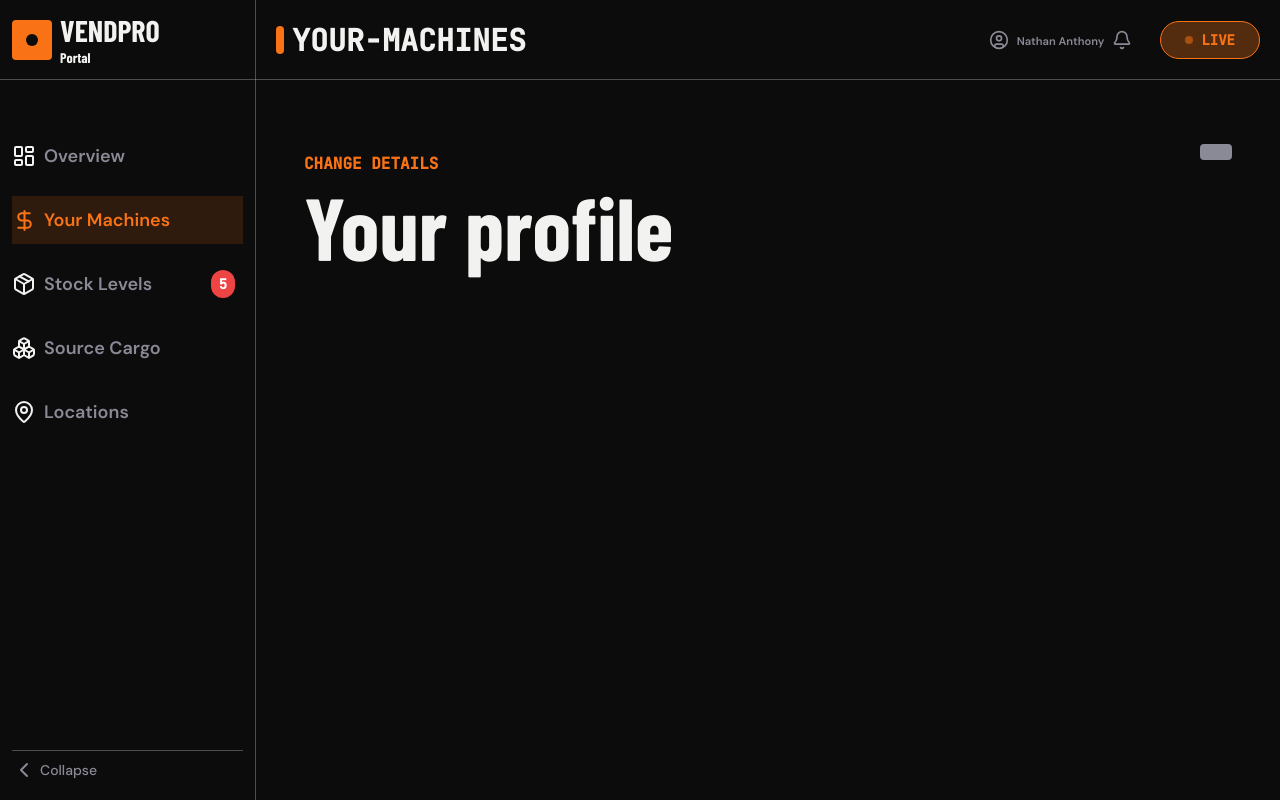
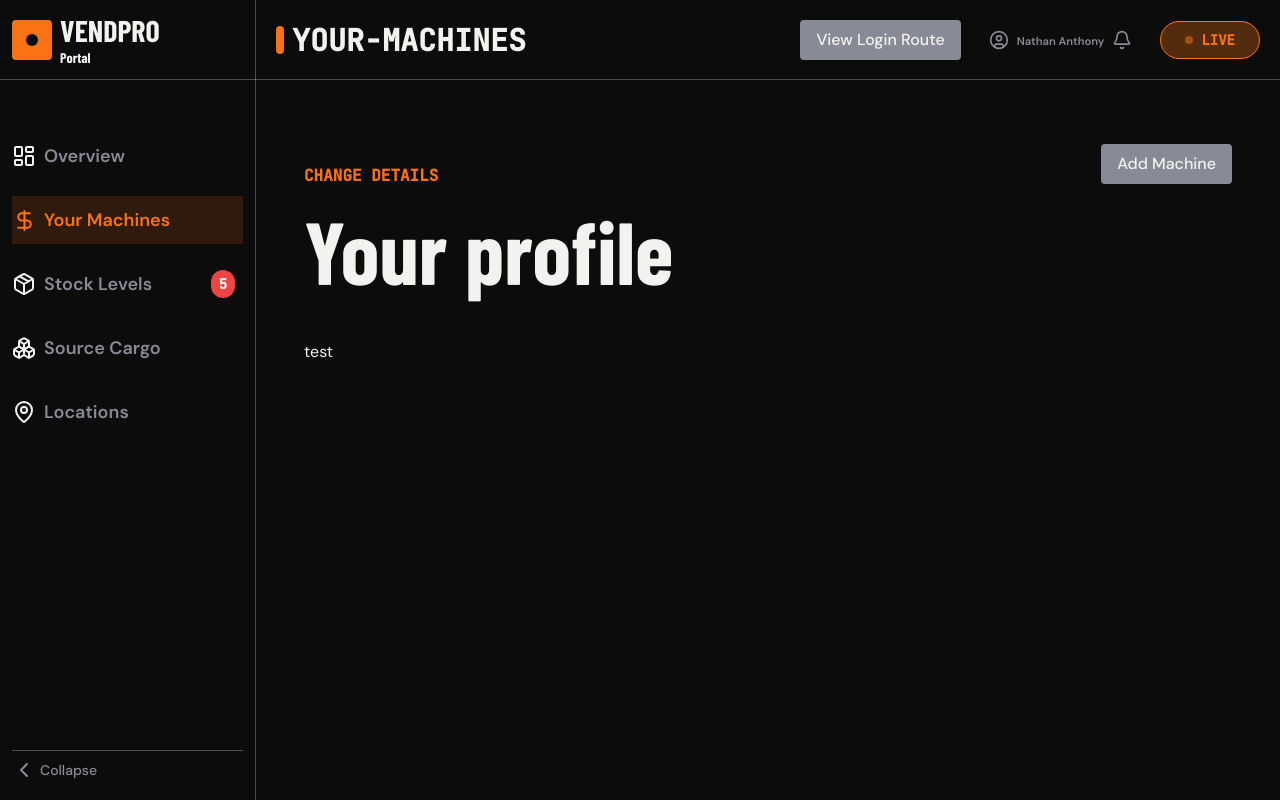
Before and after one commit to Nathan-s-Anthony/vendpro, a Next.js app: page /dashboard/your-machines in a window 1280 px wide. Built offline with nearby package versions, Linux system fonts and the light colour scheme; a web font is replaced by a local one.

Commit message:
latest updates

```diff
--- a/app/components/button.tsx
+++ b/app/components/button.tsx
@@ -1,6 +1,10 @@
-export default function Button({ value }: { value: string }) {
+"use client";
+
+
+export default function Button({ value, className, action }: { value: string, className: string, action?: () => void | undefined }) {
+
     return (
-        <button className="px-4 py-2 bg-secondary-faded rounded-sm">
+        <button onClick={action} className={`${className} cursor-pointer px-4 py-2 bg-secondary-faded rounded-sm`}>
             {value}
         </button>
     )
--- a/app/components/header.tsx
+++ b/app/components/header.tsx
@@ -4,6 +4,7 @@ import Link from "next/link";
 import Pill from "./pill";
 import { Bell, CircleUser } from "lucide-react";
 import { useRouter } from 'next/navigation';
+import Button from "./button";
 
 export default function Header({ className, burgerMenuClick, pageNavName }: { className: string, burgerMenuClick: () => void, pageNavName: string }) {
     const router = useRouter();
@@ -28,6 +29,7 @@ export default function Header({ className, burgerMenuClick, pageNavName }: { cl
                 </span>
             </div>
             <div className="min-w-0 flex items-center gap-2 transition-all duration-300 cursor-pointer lg:pr-4">
+                <Button value={"View Login Route"} className="lg:mr-5" action={() => router.push("/login")} />
                 <Link href={"/dashboard/profile"} className={`group ${pageNavName === "profile" ? "active-name" : "text-secondary-faded"} flex items-center justify-center gap-2 text-sm   `}>
                     <CircleUser onClick={() => router.push("/dashboard/profile")} className="transition-all duration-300 w-5 h-5 group-hover:text-primary" />
                     <small className="transition-all duration-300  group-hover:text-primary font-bold mt-0.5">Nathan Anthony</small>
--- a/app/components/panel.tsx
+++ b/app/components/panel.tsx
@@ -6,7 +6,7 @@ export default function Panel({ heading, children, subHeading, desktopMenuCollap
             <div className="flex items-start flex-col justify-center">
                 <div className="flex items-center justify-between w-full ">
                     <span className="text-primary  font-mono font-bold -mb-6 uppercase">{subHeading}</span>
-                    <Button value={btnValue} />
+                    <Button value={btnValue} className="" />
                 </div>
                 <h1 className="mb-6 capatialize">{heading}</h1>
             </div>
--- a/app/dashboard/your-machines/page.tsx
+++ b/app/dashboard/your-machines/page.tsx
@@ -2,6 +2,8 @@ import Panel from "@/app/components/panel";
 
 export default function YourMachines() {
     return (
-        <Panel heading="Your profile" subHeading="Change details" />
+        <Panel heading="Your profile" subHeading="Change details" className={""} btnValue={"Add Machine"}>
+            <div>test</div>
+        </Panel>
     )
 }
--- /dev/null
+++ b/app/login/layout.tsx
@@ -0,0 +1,13 @@
+import type { Metadata } from "next";
+export const metadata: Metadata = {
+    title: "VendPro - Login",
+    description: "VendPro Portal Login",
+};
+
+export default function LoginLayout({ children }: LayoutProps<"/">) {
+    return (
+        <main>
+            {children}
+        </main>
+    );
+}
--- /dev/null
+++ b/app/login/page.tsx
@@ -0,0 +1,7 @@
+export default function Login() {
+    return (
+        <div>
+            test
+        </div>
+    )
+}
```
